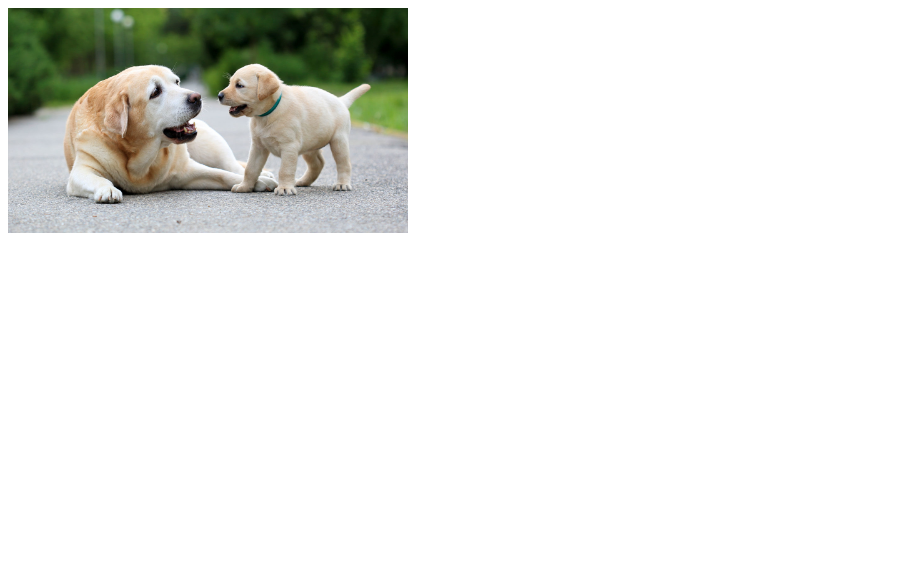
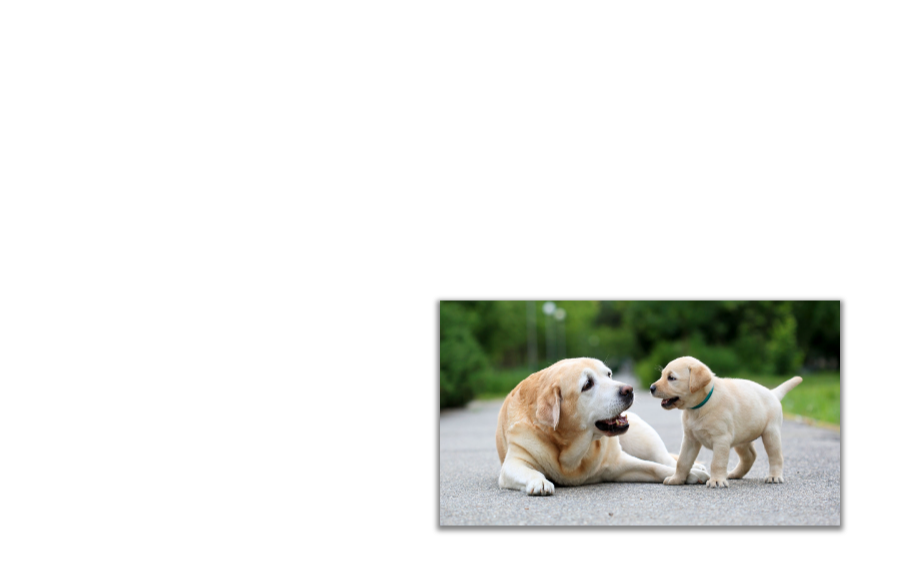
Before and after one commit to passwd10/answer-blog, a Gatsby site: page / in a window 1280 px wide. Shown: the whole page, without its empty margins (0-901 px from the left). Built offline with nearby package versions, Linux system fonts and the light colour scheme; Gatsby itself is replaced by a stand-in of ours.

Commit message:
feat: 강아지 이미지에 animation 효과준다

```diff
--- a/src/pages/index.tsx
+++ b/src/pages/index.tsx
@@ -2,6 +2,9 @@ import React from 'react';
 
 import { useStaticQuery, graphql } from 'gatsby';
 import Image from 'gatsby-image';
+
+import styled from '@emotion/styled';
+import { keyframes } from '@emotion/react';
 
 import Layout from '../components/Layout';
 import SEO from '../components/SEO';
@@ -40,9 +43,39 @@ const HomePage: React.FC = () => {
         description={'개발 흔적을 남기는 블로그'}
         image={data.avatar.childImageSharp.fixed.src}
       />
-      <Image fixed={data.avatar.childImageSharp.fixed}/>
+      <HomeContainer>
+        <ImageWrapper>
+          <Image
+            fixed={data.avatar.childImageSharp.fixed}
+            style={{ marginBottom: '-5px' }}
+          />
+        </ImageWrapper>
+      </HomeContainer>
     </Layout>
   );
 };
 
 export default HomePage;
+
+const HomeContainer = styled.section`
+  width: 100%;
+  min-height: 100vh;
+  display: flex;
+  justify-content: center;
+  align-items: center;
+`;
+
+const bounce = keyframes`
+  0% {
+    transform: translate(0, 0);
+  }
+
+  50% {
+    transform: translate(0, 10px);
+  }
+`;
+
+const ImageWrapper = styled.span`
+  animation: ${bounce} 3s ease infinite;
+  box-shadow: 0px 3px 5px 3px gray;
+`;
```
